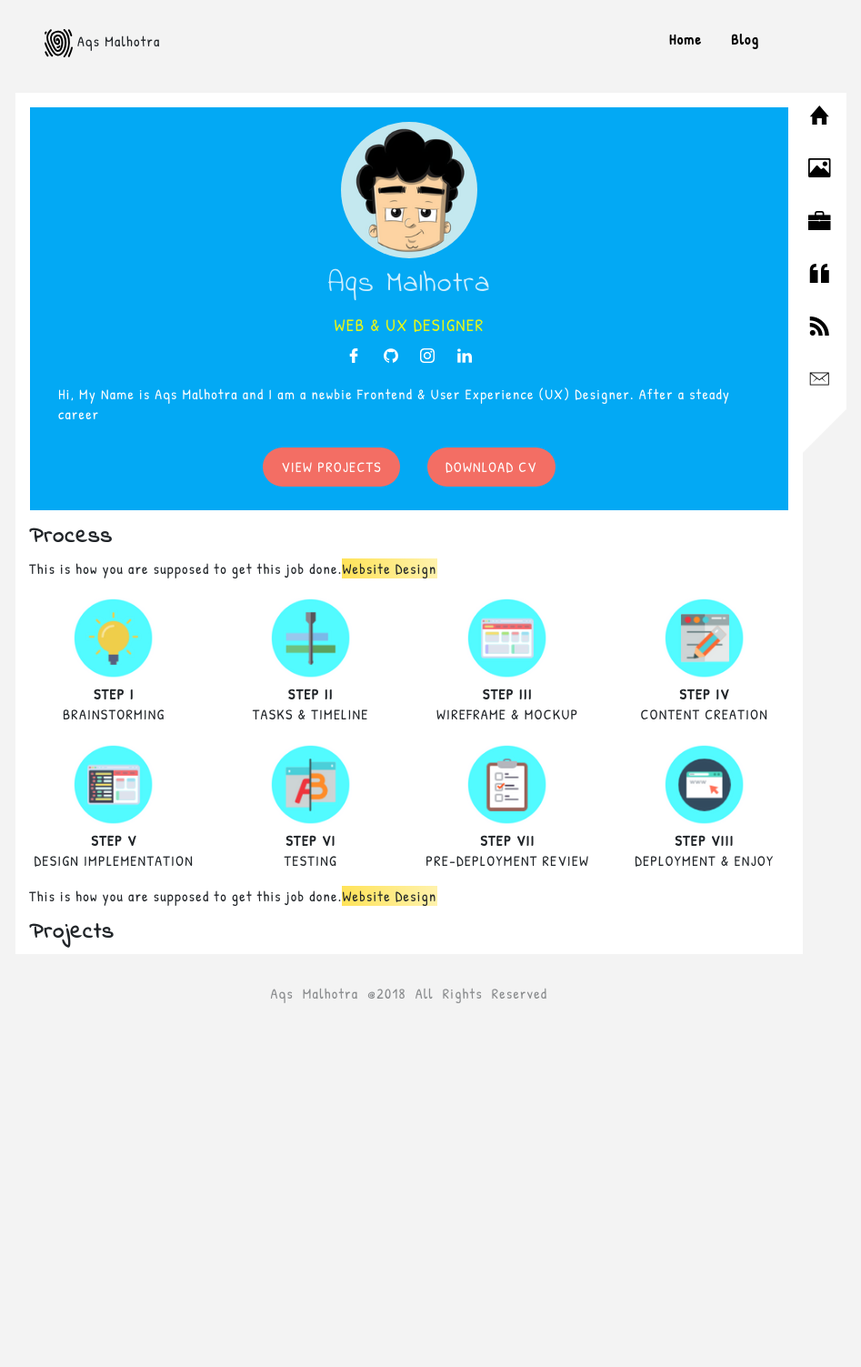
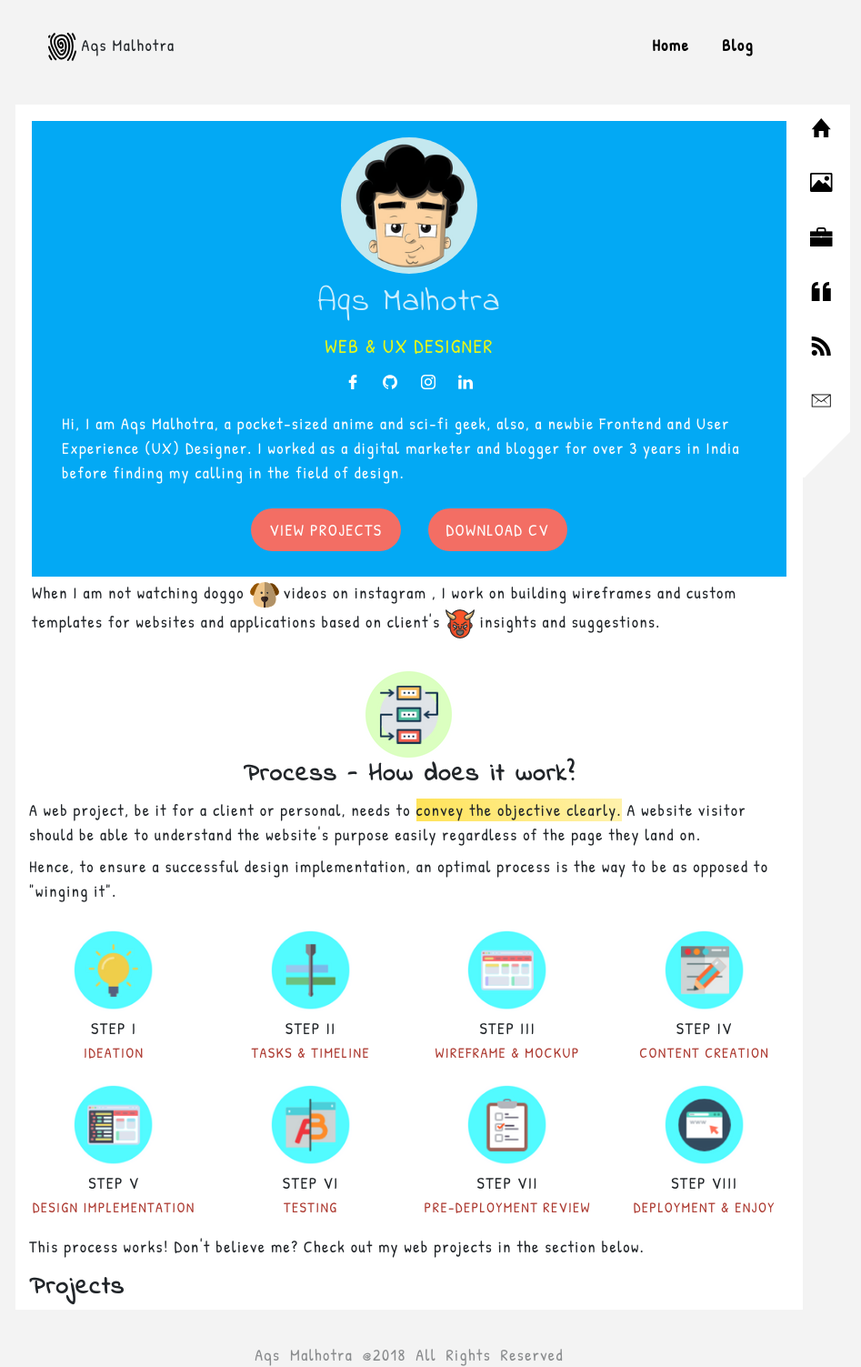
Before and after one commit to aqsmalhotra/portfolio, a PHP site: page /portfolio/ in a window 1280 px wide; the page is wider, and only the part inside the window is pictured. Shown: that part at 91% size, without its empty margins (190-1137 px from the left). Before the commit the page ends 1103 px from the top of that part, so only its background shows below. Run offline with PHP 8.4, Linux system fonts and the light colour scheme; some libraries are stand-ins or nearby versions.

Commit message:
process complete

```diff
--- a/css/style.css
+++ b/css/style.css
@@ -20,8 +20,8 @@ h3 {
 
 body{
     background-color: #F3F3F3;
-    font-size: 16px;
-    line-height: 1.4em;
+    font-size: 18px;
+    line-height: 1.5em;
     letter-spacing: .08em;
     padding: 0;
     margin: 0;
@@ -268,3 +268,33 @@ section {
   background-color: #fff2ac;
   background-image: linear-gradient(to right, #ffe359 0%, #fff2ac 100%);
 }
+
+.process-text {
+  font-size: 16px;
+  color: #ad3b32;
+}
+
+.header-icon:hover {
+  animation: shake 0.82s cubic-bezier(.36,.07,.19,.97) both;
+  transform: translate3d(0, 0, 0);
+  backface-visibility: hidden;
+  perspective: 1000px;
+}
+
+@keyframes shake {
+  10%, 90% {
+    transform: translate3d(-1px, 0, 0);
+  }
+
+  20%, 80% {
+    transform: translate3d(2px, 0, 0);
+  }
+
+  30%, 50%, 70% {
+    transform: translate3d(-4px, 0, 0);
+  }
+
+  40%, 60% {
+    transform: translate3d(4px, 0, 0);
+  }
+}
--- a/index.php
+++ b/index.php
@@ -33,7 +33,7 @@ DEFINE('BASE_URL','http://localhost/portfolio/');
           <li><a href="#">Home</a></li>
           <li><a href="#">Blog</a></li>
           <div class="header-nav-section">
-            Place any thing you want here
+            PLACE TEXT HERE
           </div>
         </ul>
       </div>
@@ -53,19 +53,26 @@ DEFINE('BASE_URL','http://localhost/portfolio/');
               <li><a href="https://www.instagram.com/aqsmalhotra/" target="_blank"><img src="./images/social/social-icon3.png" /></a></li>
               <li><a href="https://ca.linkedin.com/in/aqs-malhotra-381b7752" target="_blank"><img src="./images/social/social-icon4.png" /></a></li>
             </ul>
-            <p class="portfolio-text text-left">
-              Hi, My Name is Aqs Malhotra and I am a newbie Frontend & User Experience
-              (UX) Designer. After a steady career
-            </p>
+            <div class="portfolio-text text-left">
+              <p>
+              Hi, I am Aqs Malhotra, a pocket-sized anime and sci-fi geek, also,
+              a newbie Frontend and User Experience (UX) Designer. I worked as a
+              digital marketer and blogger for over 3 years in India before finding
+              my calling in the field of design.
+              </p>
+            </div>
             <div class="cv-block">
               <a class="cv-btn" target="_blank" href="#">View Projects</a>
               <a class="cv-btn" target="_blank" href="#">Download CV</a>
             </div>
           </div>
+
         </div>
-
       </div>
-
+      <p class="mt-1">
+      When I am not watching doggo <img src="./images/dog.png"> videos on instagram , I work on building
+      wireframes and custom templates for websites and applications based on client's <img src="./images/devil.png"> insights and suggestions.
+      </p>
       <div class="main-nav">
         <ul>
           <li><a href="#"><i class="ion-home"></i></a></li>
@@ -78,54 +85,64 @@ DEFINE('BASE_URL','http://localhost/portfolio/');
       </div>
   </main>
 
-
-
   <section class="container-fluid">
-    <h3>Process</h3>
-    <p class="mb-2">This is how you are supposed to get this job done.<span class="highlight">Website Design</span></p>
+    <div class="text-center">
+      <img src="./images/headers/process.png" class="header-icon">
+      <h3>Process - How does it work?</h3>
+    </div>
+    <p class="mb-2">
+    A web project, be it for a client or personal, needs to <span class="highlight">
+     convey the objective clearly.</span> A website visitor
+    should be able to understand the website's purpose easily regardless of the page
+    they land on.
+    </p>
+    <p>
+    Hence, to ensure a successful design implementation, an optimal
+    process is the way to be as opposed to "winging it".
+    </p>
     <div class="row text-center text-uppercase process">
       <div class="col-lg-3 mt-2 mb-2">
         <span class="d-block"><img src="./images/process/icon1.png" class="img-fluid" /></span>
-        <span class="d-block font-weight-bold">Step I</span>
-        <span class="d-block">Brainstorming</span>
+        <span class="d-block">Step I</span>
+        <span class="d-block process-text">Ideation</span>
       </div>
       <div class="col-lg-3 mt-2 mb-2">
         <span class="d-block"><img src="./images/process/icon2.png" class="img-fluid" /></span>
-        <span class="d-block font-weight-bold">Step II</span>
-        <span class="d-block">Tasks & Timeline</span>
+        <span class="d-block">Step II</span>
+        <span class="d-block process-text">Tasks & Timeline</span>
       </div>
       <div class="col-lg-3 mt-2 mb-2">
         <span class="d-block"><img src="./images/process/icon3.png" class="img-fluid" /></span>
-        <span class="d-block font-weight-bold">Step III</span>
-        <span class="d-block">Wireframe & Mockup</span>
+        <span class="d-block">Step III</span>
+        <span class="d-block process-text">Wireframe & Mockup</span>
       </div>
       <div class="col-lg-3 mt-2 mb-2">
         <span class="d-block"><img src="./images/process/icon4.png" class="img-fluid" /></span>
-        <span class="d-block font-weight-bold">Step IV</span>
-        <span class="d-block">Content Creation</span>
+        <span class="d-block">Step IV</span>
+        <span class="d-block process-text">Content Creation</span>
       </div>
       <div class="col-lg-3 mt-2 mb-2">
         <span class="d-block"><img src="./images/process/icon5.png" class="img-fluid" /></span>
-        <span class="d-block font-weight-bold">Step V</span>
-        <span class="d-block">Design Implementation</span>
+        <span class="d-block">Step V</span>
+        <span class="d-block process-text">Design Implementation</span>
       </div>
       <div class="col-lg-3 mt-2 mb-2">
         <span class="d-block"><img src="./images/process/icon6.png" class="img-fluid" /></span>
-        <span class="d-block font-weight-bold">Step VI</span>
-        <span class="d-block">Testing</span>
+        <span class="d-block">Step VI</span>
+        <span class="d-block process-text">Testing</span>
       </div>
       <div class="col-lg-3 mt-2 mb-2">
         <span class="d-block"><img src="./images/process/icon7.png" class="img-fluid" /></span>
-        <span class="d-block font-weight-bold">Step VII</span>
-        <span class="d-block">Pre-Deployment Review</span>
+        <span class="d-block">Step VII</span>
+        <span class="d-block process-text">Pre-Deployment Review</span>
       </div>
       <div class="col-lg-3 mt-2 mb-2">
         <span class="d-block"><img src="./images/process/icon8.png" class="img-fluid" /></span>
-        <span class="d-block font-weight-bold">Step VIII</span>
-        <span class="d-block">Deployment & Enjoy</span>
+        <span class="d-block">Step VIII</span>
+        <span class="d-block process-text">Deployment & Enjoy</span>
       </div>
     </div>
-    <p class="mt-2">This is how you are supposed to get this job done.<span class="highlight">Website Design</span></p>
+    <p class="mt-2">This process works! Don't believe me? Check out my web projects in the section below.</p>
   <div class="row">
     <div class="col-lg-12">
       <h3>Projects</h3>
```
Also changed, not shown: images/devil.png (added), images/dog.png (added), images/headers/process.png (added), images/icon2.png (deleted), 2 other files.
